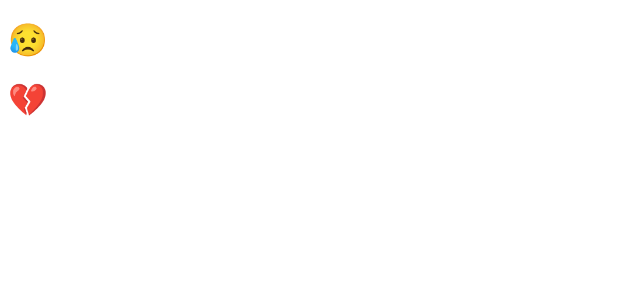
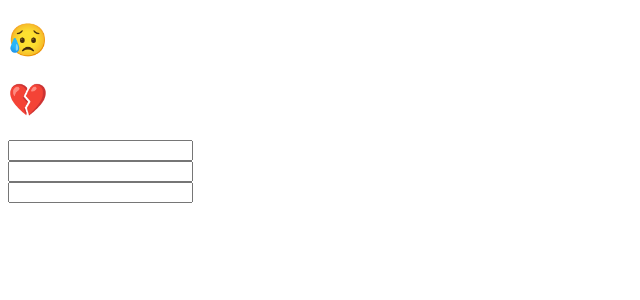
Before and after one commit to rafiurrafi/react-bootcamp, a React (Create React App) app: page / in a window 1280 px wide. Shown: the top 300 px of the page, without its empty margins (0-640 px from the left). Built offline with nearby package versions, Linux system fonts and the light colour scheme; a web font is replaced by a local one.

Commit message:
refacot input using use input

```diff
--- a/src/app.jsx
+++ b/src/app.jsx
@@ -1,10 +1,12 @@
 import React from "react";
+import Input from "./practise/input";
 import Toggler from "./practise/toggler";
 
 const App = () => {
   return (
     <div>
       <Toggler />
+      <Input />
     </div>
   );
 };
--- /dev/null
+++ b/src/practise/hooks/useInput.jsx
@@ -0,0 +1,10 @@
+import { useState } from "react";
+
+const useInput = (initialValue) => {
+  const [input, setInput] = useState(initialValue);
+  const handleInput = (e) => {
+    setInput(e.target.value);
+  };
+  return [input, handleInput];
+};
+export default useInput;
--- /dev/null
+++ b/src/practise/input.jsx
@@ -0,0 +1,20 @@
+import React from "react";
+import useInput from "./hooks/useInput";
+
+const Input = (props) => {
+  const [name, setName] = useInput("");
+  const [email, setEmail] = useInput("");
+  const [password, setPassword] = useInput("");
+  return (
+    <div>
+      <input type="text" onChange={setName} value={name} />
+      <br />
+      <input type="email" onChange={setEmail} value={email} />
+      <br />
+
+      <input type="password" onChange={setPassword} value={password} />
+    </div>
+  );
+};
+
+export default Input;
```
